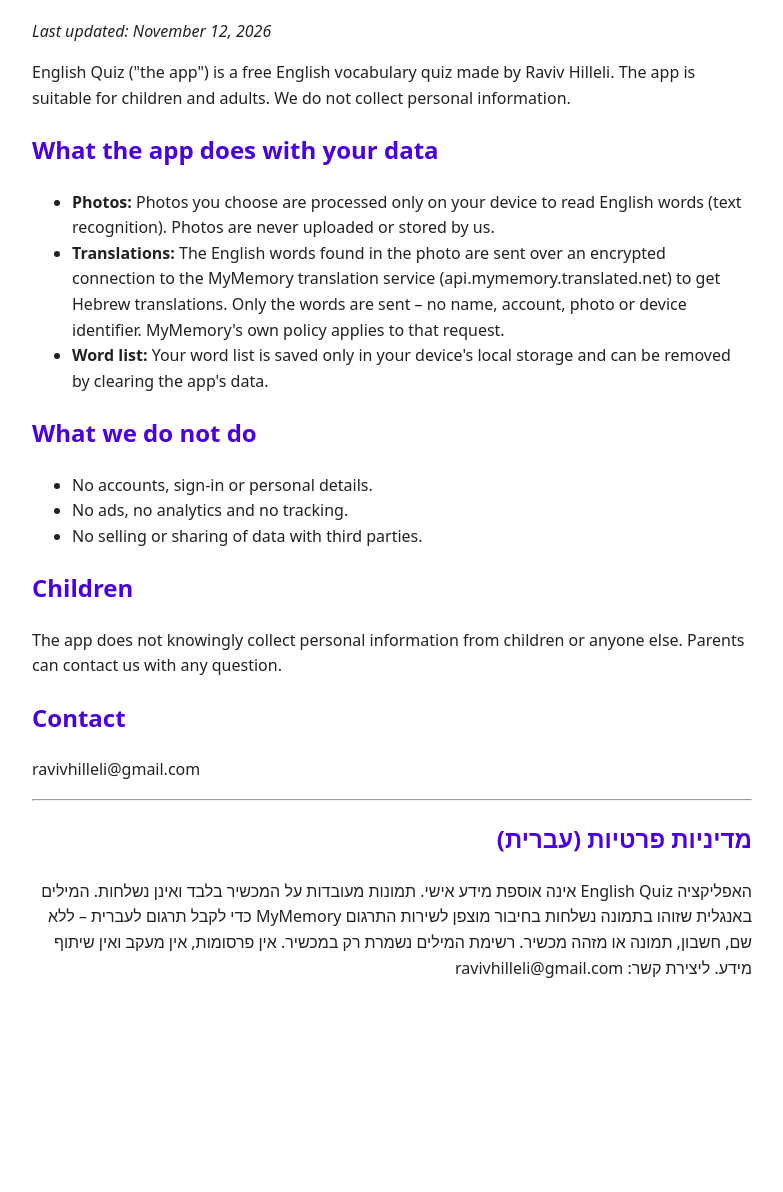
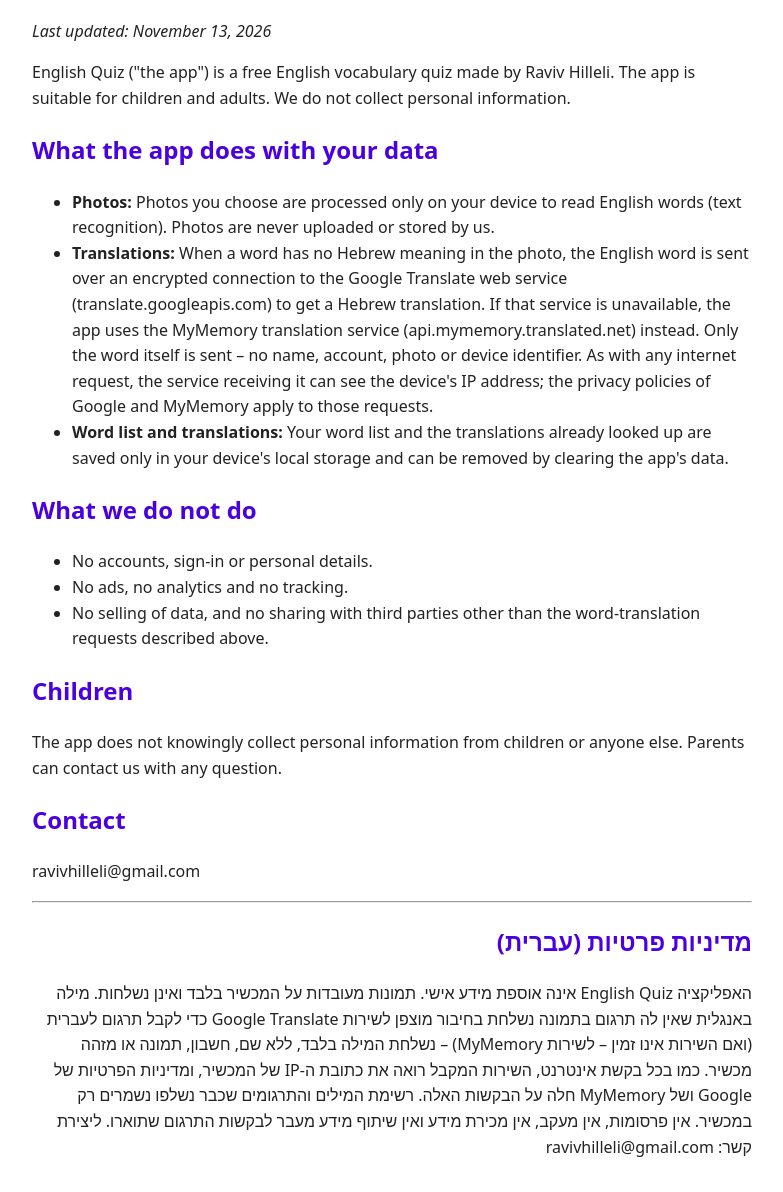
Before and after one commit to ravivhi/englishQuiz, a plain HTML site: page privacy.html in a window 1280 px wide. Shown: the part 86-1278 px from the top of the page, without its empty margins (248-1031 px from the left). Before the commit the page ends 1099 px from the top, so only its background shows below. Drawn offline with Linux system fonts and the light colour scheme.

Commit message:
englishQuiz: update privacy policy for Google Translate (MyMemory fallback)
Co-Authored-By: Claude Sonnet 5.5 <noreply@anthropic.com>

```diff
--- a/privacy.html
+++ b/privacy.html
@@ -8,19 +8,19 @@
 </head>
 <body>
 <h1>English Quiz – Privacy Policy</h1>
-<p><em>Last updated: November 12, 2026</em></p>
+<p><em>Last updated: November 13, 2026</em></p>
 <p>English Quiz ("the app") is a free English vocabulary quiz made by Raviv Hilleli. The app is suitable for children and adults. We do not collect personal information.</p>
 <h2>What the app does with your data</h2>
 <ul>
 <li><strong>Photos:</strong> Photos you choose are processed only on your device to read English words (text recognition). Photos are never uploaded or stored by us.</li>
-<li><strong>Translations:</strong> The English words found in the photo are sent over an encrypted connection to the MyMemory translation service (api.mymemory.translated.net) to get Hebrew translations. Only the words are sent – no name, account, photo or device identifier. MyMemory's own policy applies to that request.</li>
-<li><strong>Word list:</strong> Your word list is saved only in your device's local storage and can be removed by clearing the app's data.</li>
+<li><strong>Translations:</strong> When a word has no Hebrew meaning in the photo, the English word is sent over an encrypted connection to the Google Translate web service (translate.googleapis.com) to get a Hebrew translation. If that service is unavailable, the app uses the MyMemory translation service (api.mymemory.translated.net) instead. Only the word itself is sent – no name, account, photo or device identifier. As with any internet request, the service receiving it can see the device's IP address; the privacy policies of Google and MyMemory apply to those requests.</li>
+<li><strong>Word list and translations:</strong> Your word list and the translations already looked up are saved only in your device's local storage and can be removed by clearing the app's data.</li>
 </ul>
 <h2>What we do not do</h2>
 <ul>
 <li>No accounts, sign-in or personal details.</li>
 <li>No ads, no analytics and no tracking.</li>
-<li>No selling or sharing of data with third parties.</li>
+<li>No selling of data, and no sharing with third parties other than the word-translation requests described above.</li>
 </ul>
 <h2>Children</h2>
 <p>The app does not knowingly collect personal information from children or anyone else. Parents can contact us with any question.</p>
@@ -29,7 +29,7 @@
 <hr>
 <div class="he">
 <h2>מדיניות פרטיות (עברית)</h2>
-<p>האפליקציה English Quiz אינה אוספת מידע אישי. תמונות מעובדות על המכשיר בלבד ואינן נשלחות. המילים באנגלית שזוהו בתמונה נשלחות בחיבור מוצפן לשירות התרגום MyMemory כדי לקבל תרגום לעברית – ללא שם, חשבון, תמונה או מזהה מכשיר. רשימת המילים נשמרת רק במכשיר. אין פרסומות, אין מעקב ואין שיתוף מידע. ליצירת קשר: ravivhilleli@gmail.com</p>
+<p>האפליקציה English Quiz אינה אוספת מידע אישי. תמונות מעובדות על המכשיר בלבד ואינן נשלחות. מילה באנגלית שאין לה תרגום בתמונה נשלחת בחיבור מוצפן לשירות Google Translate כדי לקבל תרגום לעברית (ואם השירות אינו זמין – לשירות MyMemory) – נשלחת המילה בלבד, ללא שם, חשבון, תמונה או מזהה מכשיר. כמו בכל בקשת אינטרנט, השירות המקבל רואה את כתובת ה-IP של המכשיר, ומדיניות הפרטיות של Google ושל MyMemory חלה על הבקשות האלה. רשימת המילים והתרגומים שכבר נשלפו נשמרים רק במכשיר. אין פרסומות, אין מעקב, אין מכירת מידע ואין שיתוף מידע מעבר לבקשות התרגום שתוארו. ליצירת קשר: ravivhilleli@gmail.com</p>
 </div>
 </body>
 </html>
```
